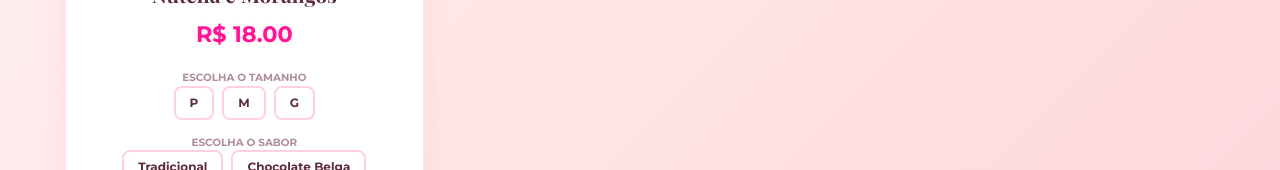
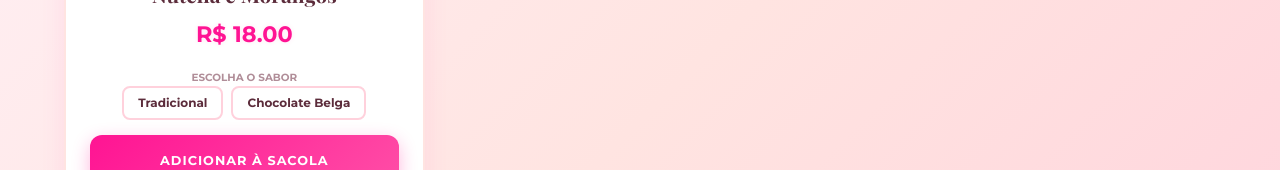
Before and after one commit to senemayron-gif/mabellen-site, a Next.js app: page / in a window 1280 px wide. Shown: the part 1080-1250 px from the top of the page. Built offline with nearby package versions, Linux system fonts and the light colour scheme; a web font is replaced by a local one.

Commit message:
Ajuste final em título e descrição para Rosa Confeitaria

```diff
--- a/app/page.tsx
+++ b/app/page.tsx
@@ -2,7 +2,6 @@
 
 import { useEffect, useState } from 'react';
 
-const TAMANHOS_OPCOES = ['P', 'M', 'G'];
 const WHATSAPP_NUM = '554497162755'; // Maringá/PR
 
 export default function DocesDaRosaSite() {
@@ -25,12 +24,11 @@ export default function DocesDaRosaSite() {
   const [novaCatGrupo, setNovaCatGrupo] = useState('DIARIO');
   const [backgroundImage, setBackgroundImage] = useState<string>('https://images.unsplash.com/photo-1511018556340-d16986a1c194?q=80&w=1200');
 
-  const [selectedSize, setSelectedSize] = useState<Record<string, string>>({});
   const [selectedColor, setSelectedColor] = useState<Record<string, string>>({});
   const [selectedQty, setSelectedQty] = useState<Record<string, number>>({});
 
   const [productForm, setProductForm] = useState<any>({
-    nome: '', preco: '', genero: 'DIARIO', categoria: '', fotos: [], estoque: {}, cores: '', ativo: true
+    nome: '', preco: '', genero: 'DIARIO', categoria: '', fotos: [], cores: '', ativo: true
   });
 
   useEffect(() => {
@@ -57,7 +55,6 @@ export default function DocesDaRosaSite() {
           categoria: 'copo da felicidade',
           fotos: ['https://i.postimg.cc/q79R42Vq/image-329e21.png'],
           cores: 'Tradicional, Chocolate Belga',
-          estoque: { P: 15, M: 10 },
           ativo: true
         }
       ];
@@ -110,19 +107,15 @@ export default function DocesDaRosaSite() {
   const resetForm = () => {
     setEditingId(null);
     const primeiraCatDoGrupo = categoriasMap[productForm.genero]?.[0] || '';
-    setProductForm({ nome: '', preco: '', genero: 'DIARIO', categoria: primeiraCatDoGrupo, fotos: [], estoque: {}, cores: '', ativo: true });
+    setProductForm({ nome: '', preco: '', genero: 'DIARIO', categoria: primeiraCatDoGrupo, fotos: [], cores: '', ativo: true });
   };
 
   const addToCart = (prod: any) => {
-    const size = selectedSize[prod.id];
     const sabor = selectedColor[prod.id] || 'N/A';
     const qty = selectedQty[prod.id] || 1;
 
-    if (!size) return alert("Por favor, selecione o tamanho do doce!");
-
     const itemExistenteIndex = cart.findIndex(item =>
       item.id === prod.id &&
-      item.tamanhoEscolhido === size &&
       item.corEscolhida === sabor
     );
 
@@ -134,7 +127,6 @@ export default function DocesDaRosaSite() {
       const itemCarrinho = {
         idCarrinho: Date.now(),
         ...prod,
-        tamanhoEscolhido: size,
         corEscolhida: sabor,
         quantidadeEscolhida: qty,
         selecionado: true
@@ -142,7 +134,6 @@ export default function DocesDaRosaSite() {
       setCart([...cart, itemCarrinho]);
     }
 
-    setSelectedSize({ ...selectedSize, [prod.id]: '' });
     setSelectedColor({ ...selectedColor, [prod.id]: '' });
     setSelectedQty({ ...selectedQty, [prod.id]: 1 });
     setCartOpen(true);
@@ -162,7 +153,7 @@ export default function DocesDaRosaSite() {
 
     let msg = `*NOVO PEDIDO - DOCES DA ROSA* 🌸\n\n`;
     itensSelecionados.forEach(item => {
-      msg += `• ${item.quantidadeEscolhida}x ${item.nome} (${item.tamanhoEscolhido} - Sabor: ${item.corEscolhida}) - R$ ${(item.preco * item.quantidadeEscolhida).toFixed(2)}\n`;
+      msg += `• ${item.quantidadeEscolhida}x ${item.nome} (Sabor: ${item.corEscolhida}) - R$ ${(item.preco * item.quantidadeEscolhida).toFixed(2)}\n`;
     });
     msg += `\n*TOTAL DO PEDIDO: R$ ${totalCart.toFixed(2)}*\n\n_Gostaria de combinar a entrega/retirada em Maringá!_`;
     window.open(`https://wa.me/${WHATSAPP_NUM}?text=${encodeURIComponent(msg)}`);
@@ -817,19 +808,6 @@ export default function DocesDaRosaSite() {
                 <p className="product-name">{prod.nome}</p>
                 <p className="product-price">R$ {Number(prod.preco).toFixed(2)}</p>
 
-                <span className="selector-label">Escolha o Tamanho</span>
-                <div className="options-container">
-                  {TAMANHOS_OPCOES.map(t => (
-                    <button
-                      key={t}
-                      className={`opt-btn ${selectedSize[prod.id] === t ? 'active' : ''}`}
-                      onClick={() => setSelectedSize({...selectedSize, [prod.id]: t})}
-                    >
-                      {t}
-                    </button>
-                  ))}
-                </div>
-
                 {prod.cores && (
                   <>
                     <span className="selector-label">Escolha o Sabor</span>
@@ -871,7 +849,7 @@ export default function DocesDaRosaSite() {
                   <div style={{flex:1}}>
                     <p style={{fontSize:'0.8rem', fontWeight:'700', margin:0, color: 'var(--text-brown)'}}>{item.nome}</p>
                     <p style={{fontSize:'0.7rem', color:'#888', margin:'4px 0'}}>
-                      Tamanho: {item.tamanhoEscolhido} | Sabor: {item.corEscolhida}
+                      Sabor: {item.corEscolhida}
                     </p>
                     <p style={{fontSize:'0.85rem', fontWeight:'700', color:'var(--pink-glow)', margin:0}}>R$ {Number(item.preco).toFixed(2)}</p>
                   </div>
```
